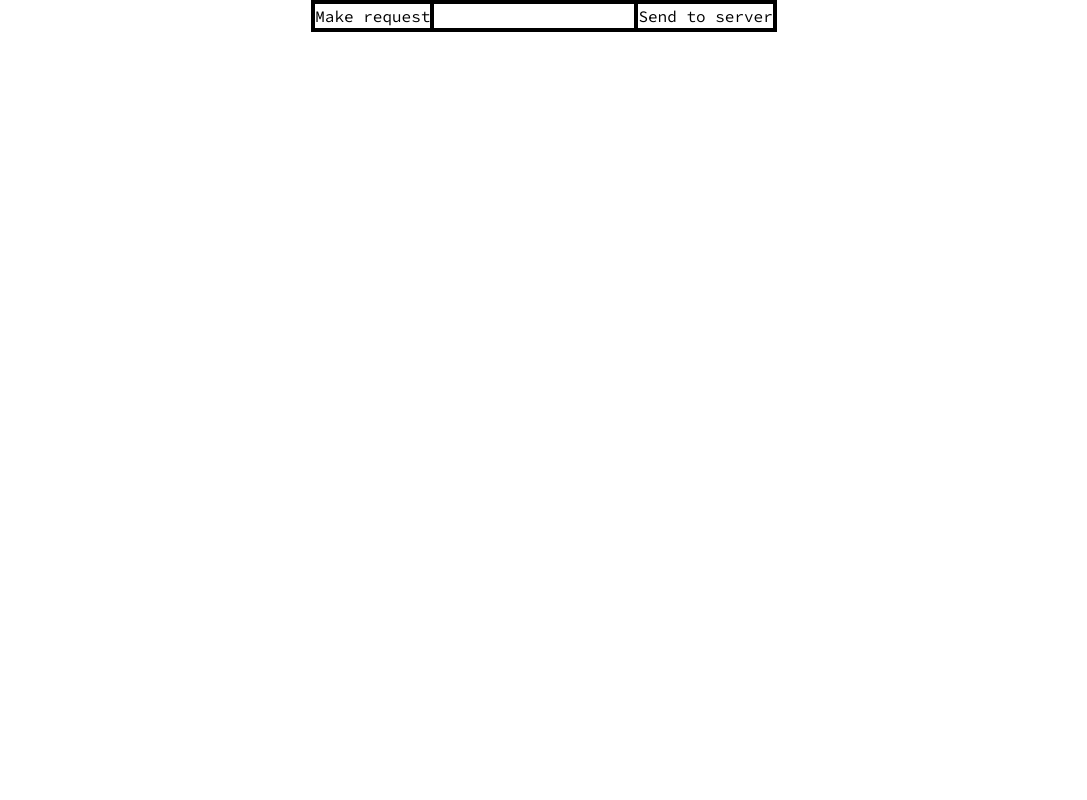
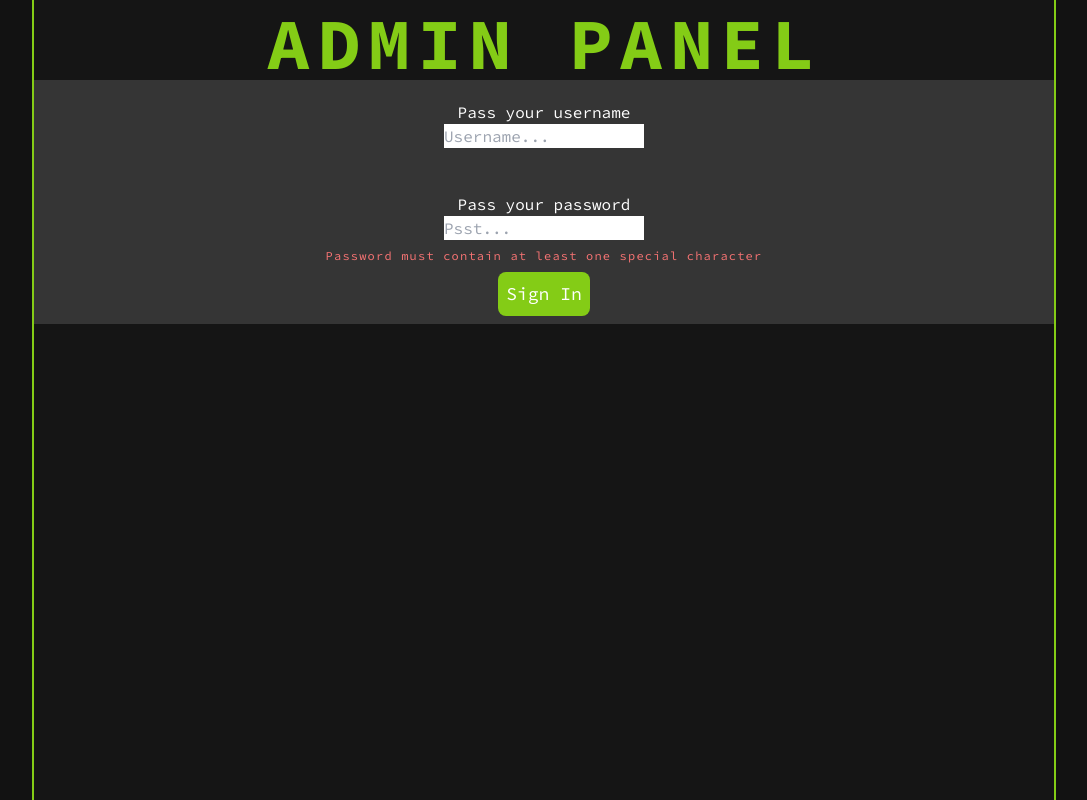
Before and after one commit to pietras333/productivity-app, a React (Create React App) app in the folder frontend/: page /test in a window 1280 px wide. Shown: the whole page, without its empty margins (96-1183 px from the left). Built offline with nearby package versions, Linux system fonts and the light colour scheme.

Commit message:
Made basic fetching, created admin page for easier node implementing in future

```diff
--- a/frontend/src/pages/TEST.js
+++ b/frontend/src/pages/TEST.js
@@ -1,55 +1,103 @@
-import { useState } from "react";
+import { useState, useEffect } from "react";
 
 const TEST = () => {
-  const [name, setName] = useState(null);
-  const [surname, setSurname] = useState(null);
-  const [message, setMessage] = useState("");
+  const [username, setUsername] = useState("");
+  const [password, setPassword] = useState("");
+  const [usernameCorectness, setUsernameCorectness] = useState(true);
+  const [passwordCorectness, setPasswordCorectness] = useState(true);
 
-  const handleRequest = async () => {
-    const data = await fetchapi();
-    setName(data.users.userone.name);
-    setSurname(data.users.userone.surname);
+  const usernameInfo = [
+    "Username can't contain special characters",
+    "Username already taken",
+  ];
+
+  const handlePasswordChange = (event) => {
+    setPassword(event.target.value);
   };
-  const fetchapi = async () => {
-    const res = await fetch("../api/users");
-    const data = await res.json();
-    return data;
+
+  const handleUsernameChange = (event) => {
+    setUsername(event.target.value);
   };
-  const handleResponse = async () => {
-    const req = await fetch("../api", {
+
+  const corectnessCheck = (str) => {
+    const special = /[`!@#$%^&*()_+\-=\[\]{};':"\\|,.<>\/?~]/;
+    return special.test(str);
+  };
+
+  useEffect(() => {
+    setUsernameCorectness(!corectnessCheck(username));
+    setPasswordCorectness(corectnessCheck(password));
+  });
+
+  // SIMULATE LOGIN OR REGISTER
+  const handleData = async () => {
+    await fetch("../api/users", {
       method: "POST",
       headers: {
-        "Content-Type": "application/x-www-form-urlencoded",
+        "Content-Type": "application/json",
       },
-      body: message,
+      body: JSON.stringify({ username: username, password: password }),
     });
-    console.log("data:message ===", message);
   };
 
   return (
-    <div className="border-black border-2 text-black">
-      <button className="border-black border-2" onClick={handleRequest}>
-        Make request
-      </button>
-      {name != null ? (
-        <>
-          <p className="border-black border-2 text-black">Name; {name}</p>
-          <p className="border-black border-2 text-black">Surname; {surname}</p>
-        </>
-      ) : (
-        ""
-      )}
-      <input
-        value={message}
-        onChange={(e) => setMessage(e.target.value)}
-        className="border-black border-2"
-        type="text"
-        id="message"
-        name="message"
-      />
-      <button onClick={handleResponse} className="border-black border-2">
-        Send to server
-      </button>
+    <div className="bg-[#121212] flex justify-center w-full h-full">
+      <div className="w-[80%] bg-[#151515] border-l-2 border-r-2 border-lime-500">
+        <div className="flex justify-center">
+          <h1 className="text-7xl tracking-widest font-bold text-lime-500 mt-2">
+            ADMIN PANEL
+          </h1>
+        </div>
+        {/* SIMULATION OF LOGIN AND REGISTER */}
+        <div className="bg-[#353535] flex justify-center">
+          <form className="flex justify-center items-center flex-col">
+            <div className="mt-5 flex justify-center items-center flex-col">
+              <h2 className="text-white">Pass your username</h2>
+              <input
+                className="text-black"
+                type="text"
+                placeholder="Username..."
+                onChange={(e) => handleUsernameChange(e)}
+                value={username}
+              />
+              {usernameCorectness ? (
+                <h3 className="mt-2 text-transparent text-xs tracking-widest max-sm:text-center">
+                  {usernameInfo}
+                </h3>
+              ) : (
+                <h3 className="mt-2 text-[#F87474] text-xs tracking-widest animate-slideleft max-sm:text-center">
+                  {usernameInfo}
+                </h3>
+              )}
+            </div>
+            <div className="mt-5 flex justify-center items-center flex-col">
+              <h2 className="text-white">Pass your password</h2>
+              <input
+                className="text-black "
+                type="password"
+                placeholder="Psst..."
+                onChange={(e) => handlePasswordChange(e)}
+                value={password}
+              />
+              {passwordCorectness ? (
+                <h3 className="mt-2 text-transparent text-xs tracking-widest">
+                  Password must contain special characters
+                </h3>
+              ) : (
+                <h3 className="mt-2 text-[#F87474] text-xs tracking-widest animate-slideleft ">
+                  Password must contain at least one special character
+                </h3>
+              )}
+            </div>
+            <button
+              onClick={handleData}
+              className="mt-2 mb-2 bg-lime-500 p-2 text-lg rounded-lg"
+            >
+              Sign In
+            </button>
+          </form>
+        </div>
+      </div>
     </div>
   );
 };
```
Also changed, not shown: 1 other file (tests, documents, lock files or other folders).
